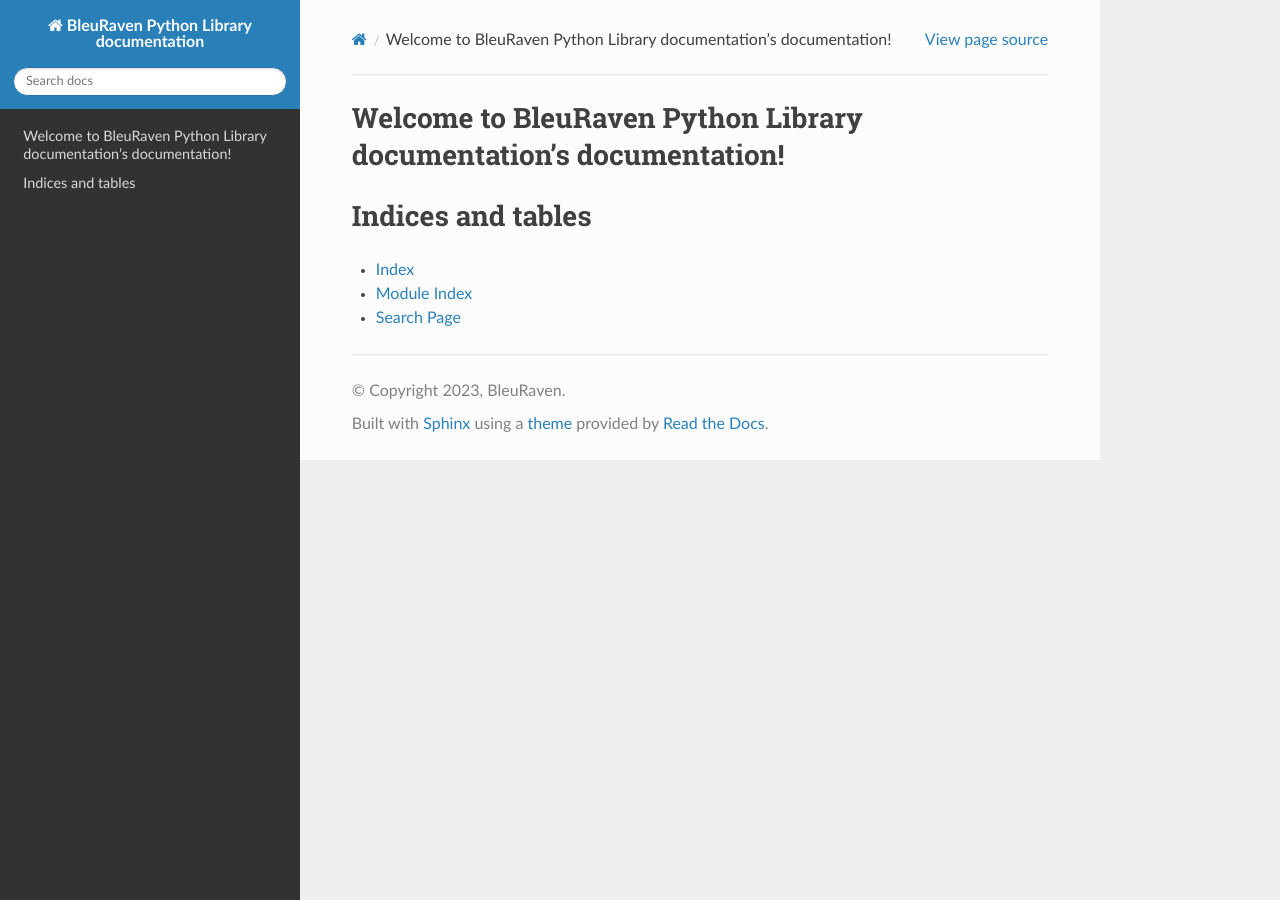
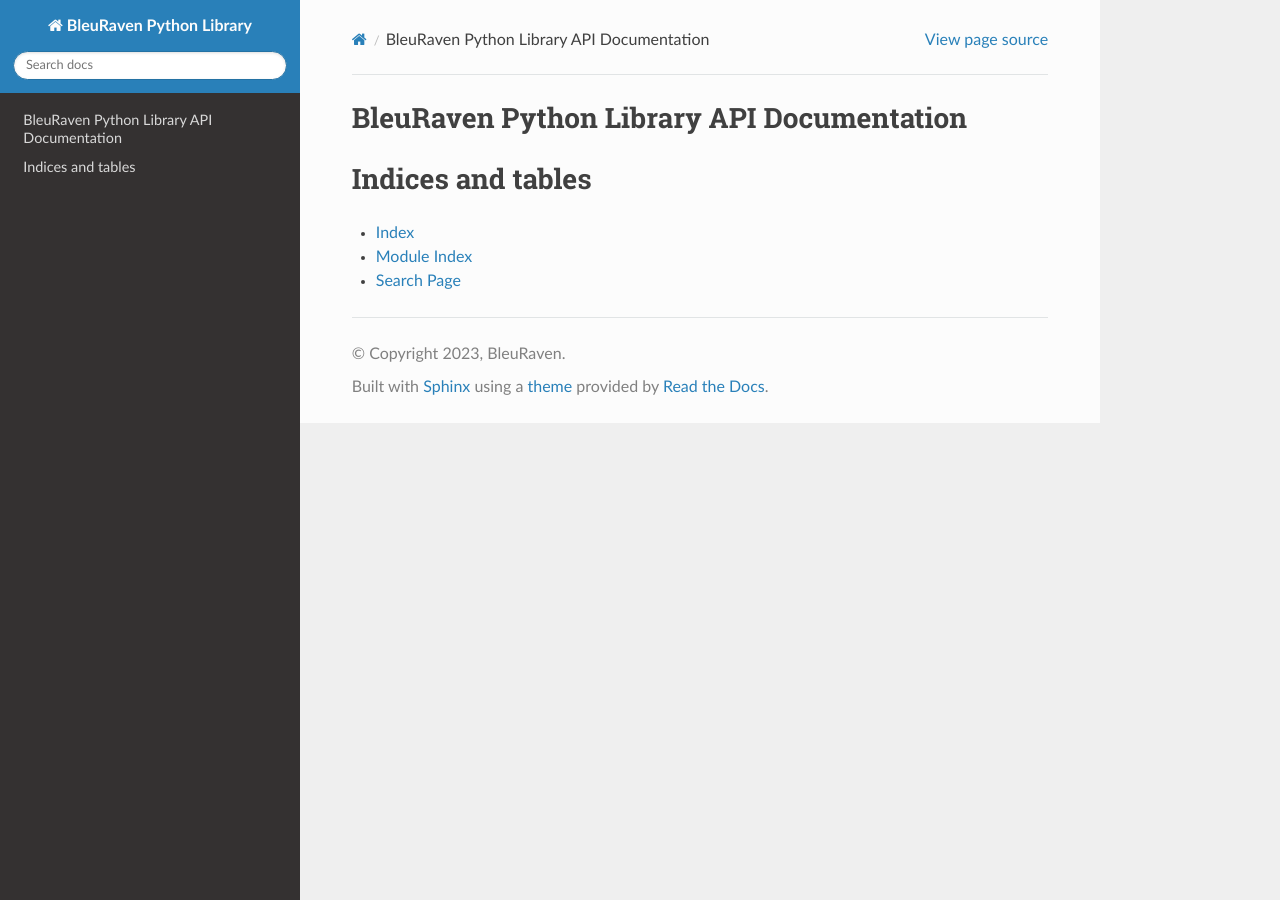
Before and after one commit to xavier150/BPL, a Sphinx documentation site: the page built from docs/index.rst, in a window 1280 px wide. Built offline with Sphinx 7.4.7 and the Read the Docs theme 2.0.0, drawn with Linux system fonts in a browser that asks for light colours.

```diff
--- a/docs/conf.py
+++ b/docs/conf.py
@@ -11,7 +11,7 @@ import sys
 
 sys.path.insert(0, os.path.abspath(".."))
 
-project = 'BleuRaven Python Library documentation'
+project = 'BleuRaven Python Library'
 copyright = '2023, BleuRaven'
 author = 'BleuRaven'
 release = '1.0.0'
--- a/docs/index.rst
+++ b/docs/index.rst
@@ -1,9 +1,9 @@
-.. BleuRaven Python Library documentation documentation master file, created by
-   sphinx-quickstart on Wed Dec 20 21:55:18 2023.
+.. BleuRaven Python Library Documentation documentation master file, created by
+   sphinx-quickstart on Thu Dec 21 21:44:19 2023.
    You can adapt this file completely to your liking, but it should at least
    contain the root `toctree` directive.
 
-Welcome to BleuRaven Python Library documentation's documentation!
+BleuRaven Python Library API Documentation
 ==================================================================
 
 .. toctree::
```
Also changed, not shown: docs/bps.rst (+8 -0 lines), docs/notes.txt (added, +7 -0 lines), 5 other files.
